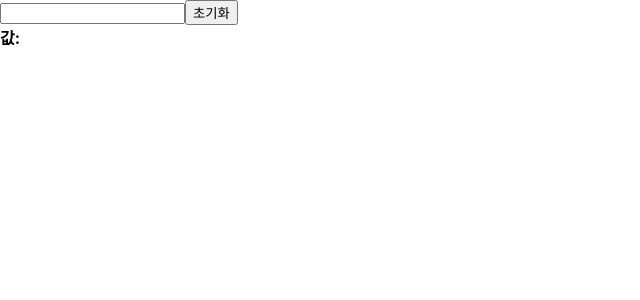
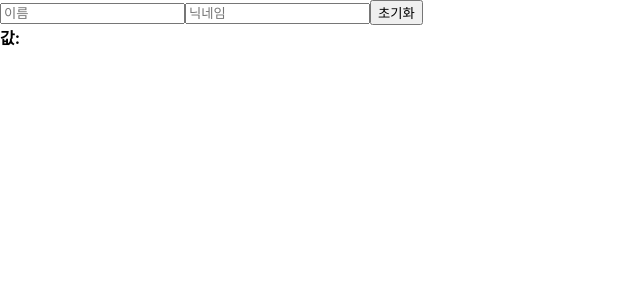
Before and after one commit to seedevk8s/begin-react-new, a React (Create React App) app: page / in a window 1280 px wide. Shown: the top 300 px of the page, without its empty margins (0-640 px from the left). Built offline with nearby package versions, Linux system fonts and the light colour scheme.

Commit message:
여러개의 input 상태 관리하기 -- input 하더 더 추가, placeholder 추가

```diff
--- a/src/InputSample.js
+++ b/src/InputSample.js
@@ -9,7 +9,8 @@ function InputSample() {
 
     return (
         <div>
-            <input />
+            <input placeholder="이름"/>
+            <input placeholder="닉네임"/>
             <button onClick={onReset}>초기화</button>
             <div>
                 <b>값: </b>
```
